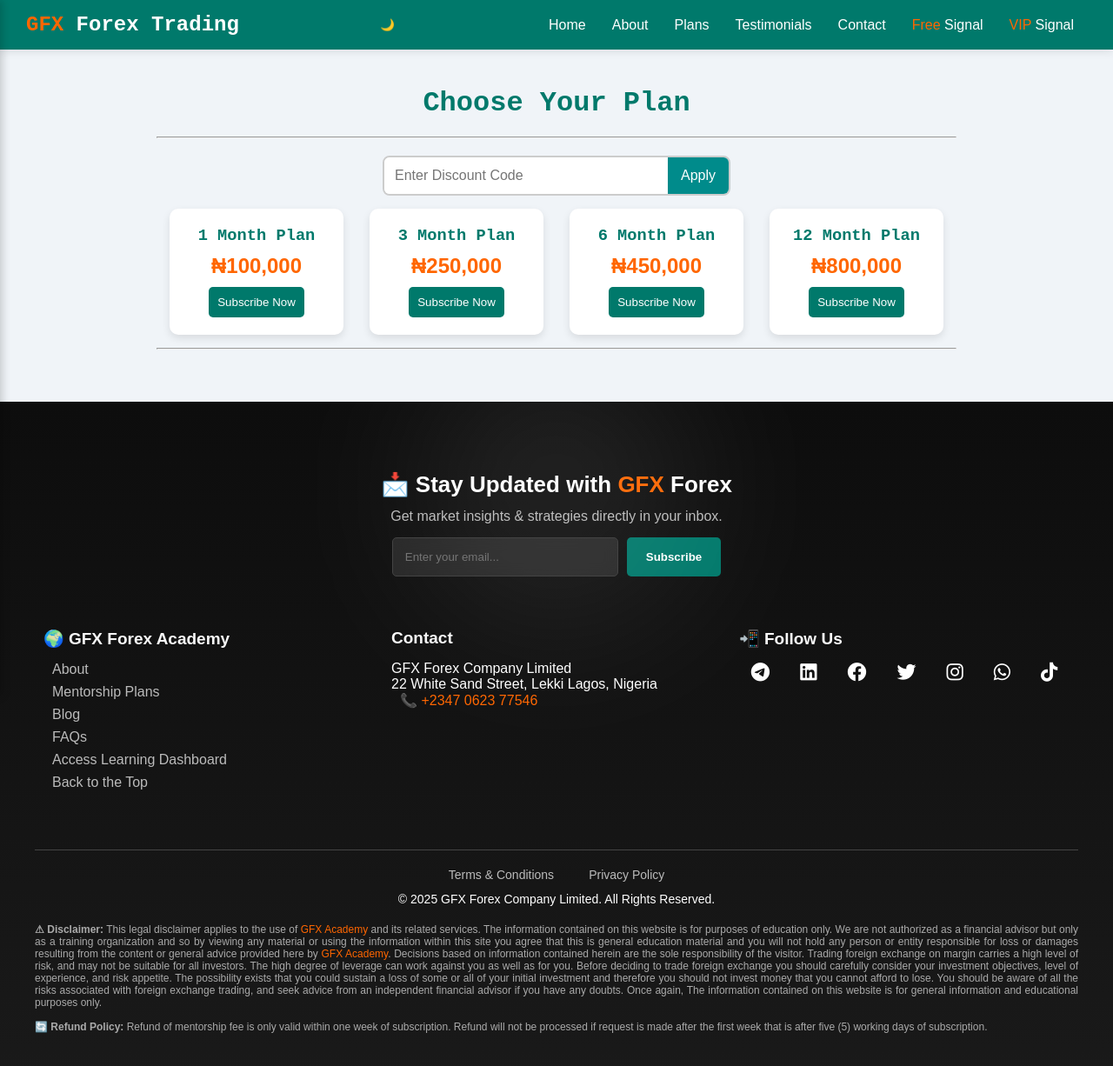
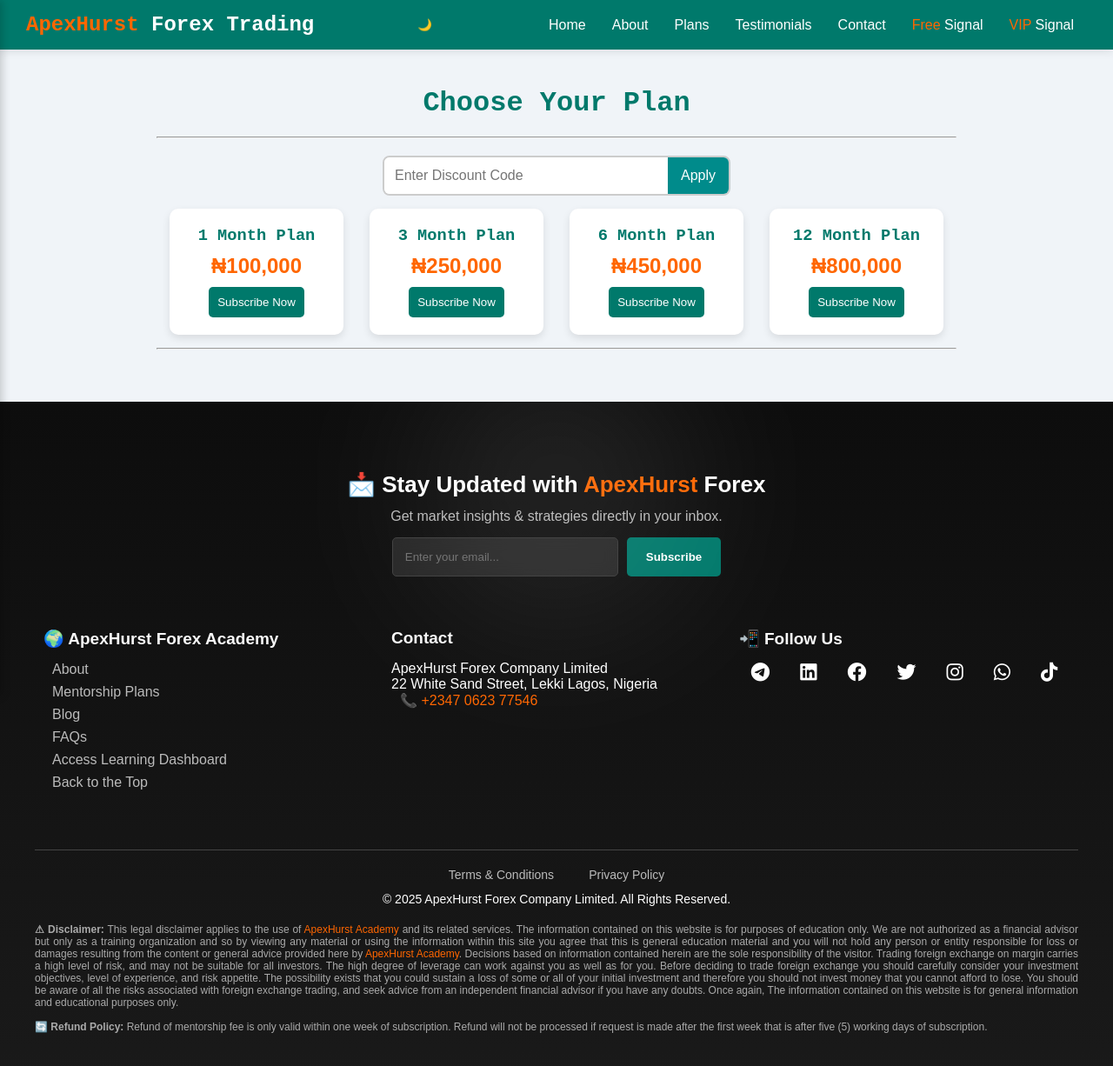
Before and after one commit to hurstexponentlimited/ApexHurst, a plain HTML site: page plans.html in a window 1280 px wide. Shown: the whole page at 87% size. Drawn offline with Linux system fonts and the light colour scheme.

Commit message:
Update plans.html

```diff
--- a/plans.html
+++ b/plans.html
@@ -3,7 +3,7 @@
 <head>
     <meta charset="UTF-8">
     <meta name="viewport" content="width=device-width, initial-scale=1.0">
-    <title>GFX Forex Trading Plans</title>
+    <title>ApexHurst Forex Trading Plans</title>
     <link
       rel="icon"
       href="images/GFX_logo.png"
@@ -542,7 +542,7 @@ span {
 <body>
 
 <header>
-    <h1><span>GFX</span> Forex Trading</h1>
+    <h1><span>ApexHurst</span> Forex Trading</h1>
     <button id="darkModeToggle" style="background: none; border: none; color: white; cursor: pointer;">🌙</button>
     <div class="hamburger" onclick="openMenu()">&#9776;</div>
     <nav>
@@ -674,7 +674,7 @@ span {
     <div class="footer-container">
         <!-- Newsletter Section -->
         <div class="newsletter">
-            <h2>📩 Stay Updated with <span>GFX</span> Forex</h2>
+            <h2>📩 Stay Updated with <span>ApexHurst</span> Forex</h2>
             <p>Get market insights & strategies directly in your inbox.</p>
             <div class="newsletter-form">
                 <input type="email" placeholder="Enter your email..." />
@@ -685,7 +685,7 @@ span {
         <!-- Footer Links -->
         <div class="footer-links">
             <div class="footer-column">
-                <h3>🌍 GFX Forex Academy</h3>
+                <h3>🌍 ApexHurst Forex Academy</h3>
                 <ul>
                     <li><a href="about.html">About</a></li>
                     <li><a href="#">Mentorship Plans</a></li>
@@ -697,7 +697,7 @@ span {
             </div>
             <div class="footer-column">
                  <h3>Contact</h3>
-                <p>GFX Forex Company Limited<br />
+                <p>ApexHurst Forex Company Limited<br />
                    22 White Sand Street, Lekki Lagos, Nigeria<br />
                    <a href="tel:+2347062377546">📞 +2347 0623 77546</a>
                 </p>
@@ -722,12 +722,12 @@ span {
                 <a href="#">Terms & Conditions</a>
                 <a href="#">Privacy Policy</a>
             </div>
-            <p>© 2025 GFX Forex Company Limited. All Rights Reserved.</p>
+            <p>© 2025 ApexHurst Forex Company Limited. All Rights Reserved.</p>
         </div>
 
         <!-- Disclaimer -->
         <div class="footer-disclaimer">
-            <p><strong>⚠ Disclaimer:</strong> This legal disclaimer applies to the use of <span>GFX Academy</span> and its related services. The information contained on this website is for purposes of education only. We are not authorized as a financial advisor but only as a training organization and so by viewing any material or using the information within this site you agree that this is general education material and you will not hold any person or entity responsible for loss or damages resulting from the content or general advice provided here by <span>GFX Academy</span>. Decisions based on information contained herein are the sole responsibility of the visitor. Trading foreign exchange on margin carries a high level of risk, and may not be suitable for all investors. The high degree of leverage can work against you as well as for you. Before deciding to trade foreign exchange you should carefully consider your investment objectives, level of experience, and risk appetite. The possibility exists that you could sustain a loss of some or all of your initial investment and therefore you should not invest money that you cannot afford to lose. You should be aware of all the risks associated with foreign exchange trading, and seek advice from an independent financial advisor if you have any doubts. Once again, The information contained on this website is for general information and educational purposes only.</p></br>
+            <p><strong>⚠ Disclaimer:</strong> This legal disclaimer applies to the use of <span>ApexHurst Academy</span> and its related services. The information contained on this website is for purposes of education only. We are not authorized as a financial advisor but only as a training organization and so by viewing any material or using the information within this site you agree that this is general education material and you will not hold any person or entity responsible for loss or damages resulting from the content or general advice provided here by <span>ApexHurst Academy</span>. Decisions based on information contained herein are the sole responsibility of the visitor. Trading foreign exchange on margin carries a high level of risk, and may not be suitable for all investors. The high degree of leverage can work against you as well as for you. Before deciding to trade foreign exchange you should carefully consider your investment objectives, level of experience, and risk appetite. The possibility exists that you could sustain a loss of some or all of your initial investment and therefore you should not invest money that you cannot afford to lose. You should be aware of all the risks associated with foreign exchange trading, and seek advice from an independent financial advisor if you have any doubts. Once again, The information contained on this website is for general information and educational purposes only.</p></br>
             <p><strong>🔄 Refund Policy:</strong>  Refund of mentorship fee is only valid within one week of subscription. Refund will not be processed if request is made after the first week that is after five (5) working days of subscription.</p>
         </div>
     </div>
```
